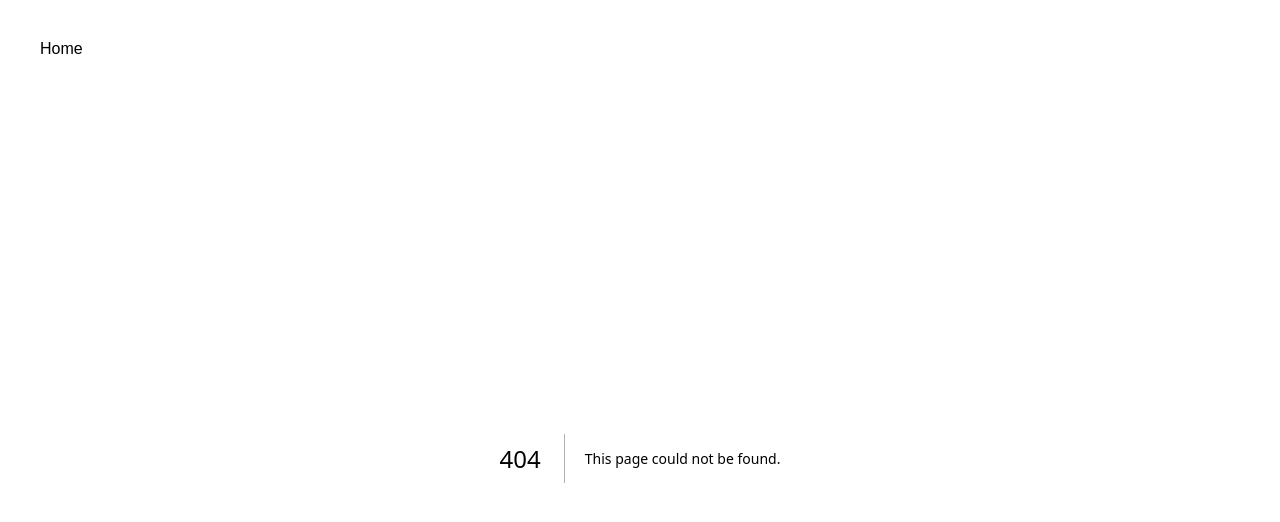
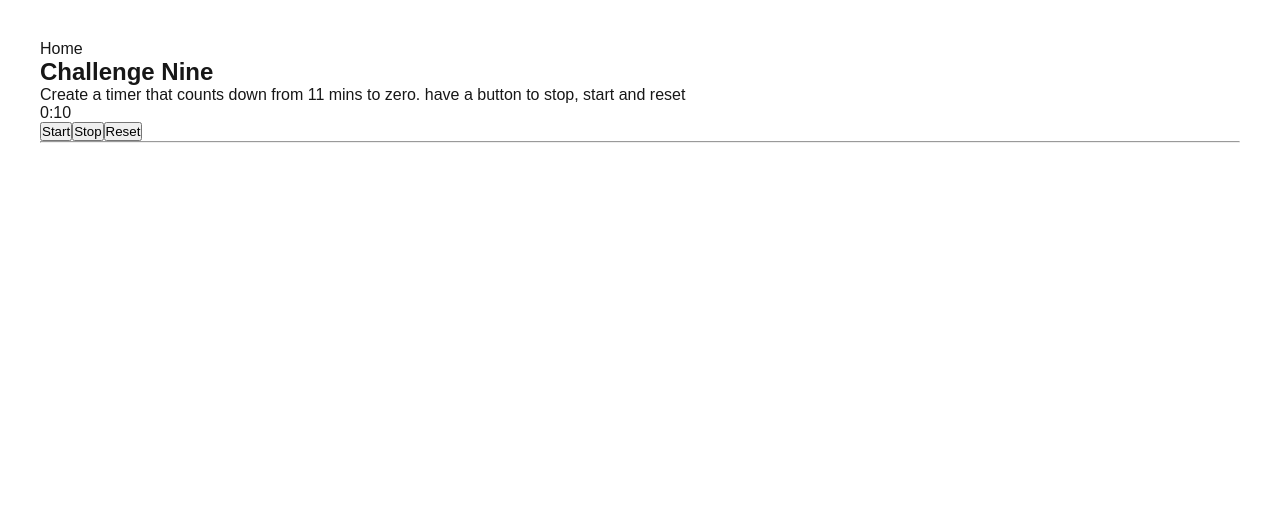
Before and after one commit to egnica/practice-session, a Next.js app: page /challenges/challengeNine in a window 1280 px wide. Before the commit this address had no page. Shown: the top 522 px of the page. Built offline with nearby package versions, Linux system fonts and the light colour scheme.

Commit message:
challenge nine - timer

```diff
--- /dev/null
+++ b/app/challenges/challengeNine/page.jsx
@@ -0,0 +1,47 @@
+"use client";
+import React from "react";
+import { useState, useEffect } from "react";
+function challengeNine() {
+  const [counter, setCounter] = useState({ min: 0, sec: 10 });
+  const [timerControl, setTimerControl] = useState("stop");
+
+
+  useEffect(() => {
+    if (timerControl == "start") {
+      const timer = setInterval(() => {
+        setCounter((prev) => {
+          return prev.sec == 0
+            ? { min: prev.min - 1, sec: 59 }
+            : { ...prev, sec: prev.sec - 1 };
+        });
+      }, 1000);
+
+      return () => clearInterval(timer);
+    } else if (timerControl == "stop") {
+      setCounter({ min: counter.min, sec: counter.sec });
+    } else {
+      setCounter({ min: 11, sec: 0 });
+    }
+  }, [timerControl]);
+
+  return (
+    <div>
+      <h2>Challenge Nine</h2>
+      <p>
+        Create a timer that counts down from 11 mins to zero. have a button to
+        stop, start and reset
+      </p>
+      <div>
+        <p>
+          {counter.min}:{counter.sec}
+        </p>
+        <button onClick={() => setTimerControl("start")}>Start</button>
+        <button onClick={() => setTimerControl("stop")}>Stop</button>
+        <button onClick={() => setTimerControl("reset")}>Reset</button>
+      </div>
+      <hr />
+    </div>
+  );
+}
+
+export default challengeNine;
--- a/app/page.js
+++ b/app/page.js
@@ -22,6 +22,8 @@ export default function Home() {
         <Link href={"./challenges/challengeSeven"}>Challenge Seven</Link>
         <br />
         <Link href={"./challenges/challengeEight"}>Challenge Eight</Link>
+        <br />
+        <Link href={"./challenges/challengeNine"}>Challenge Nine</Link>
       </div>
     </div>
   );
```
